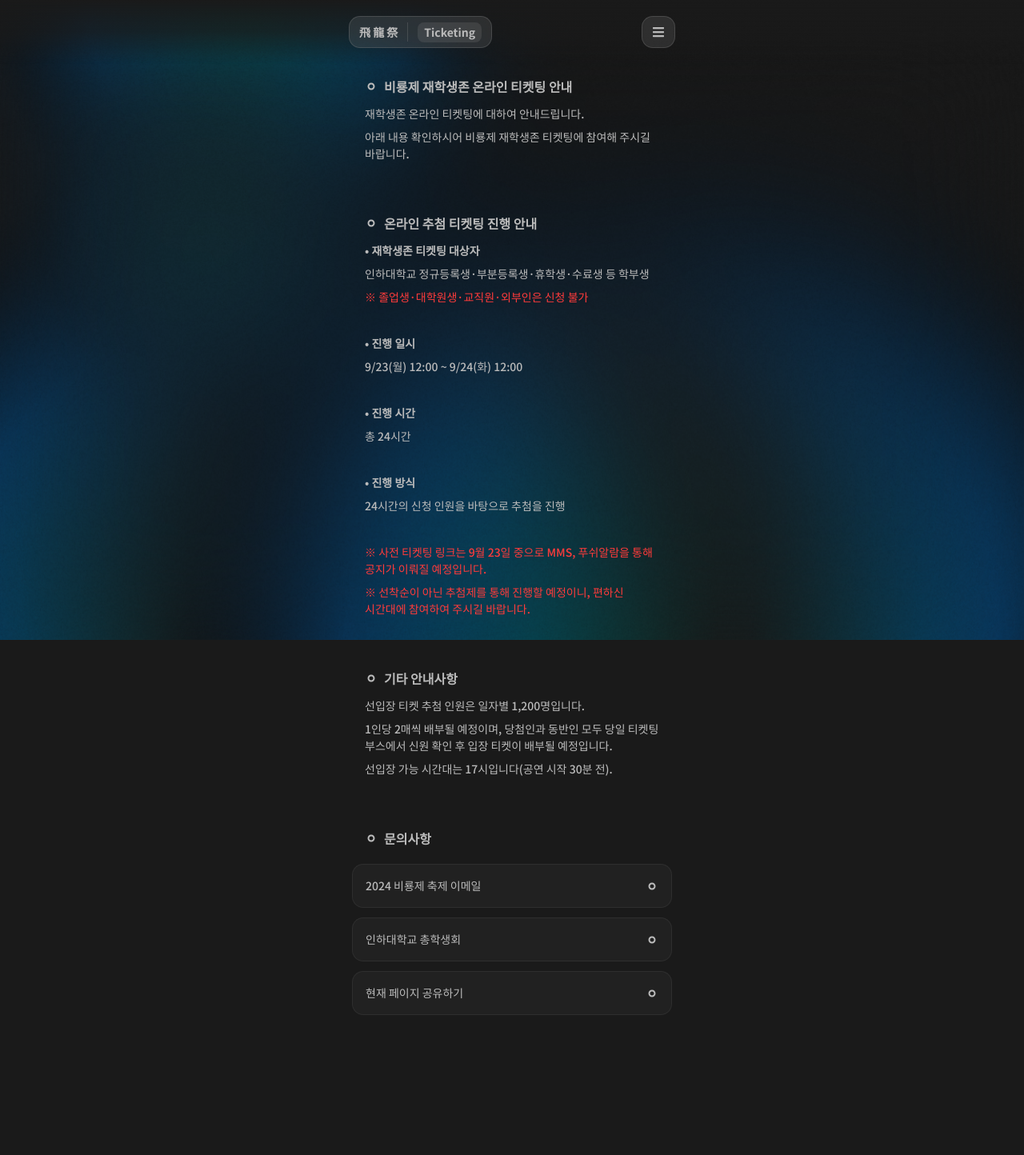
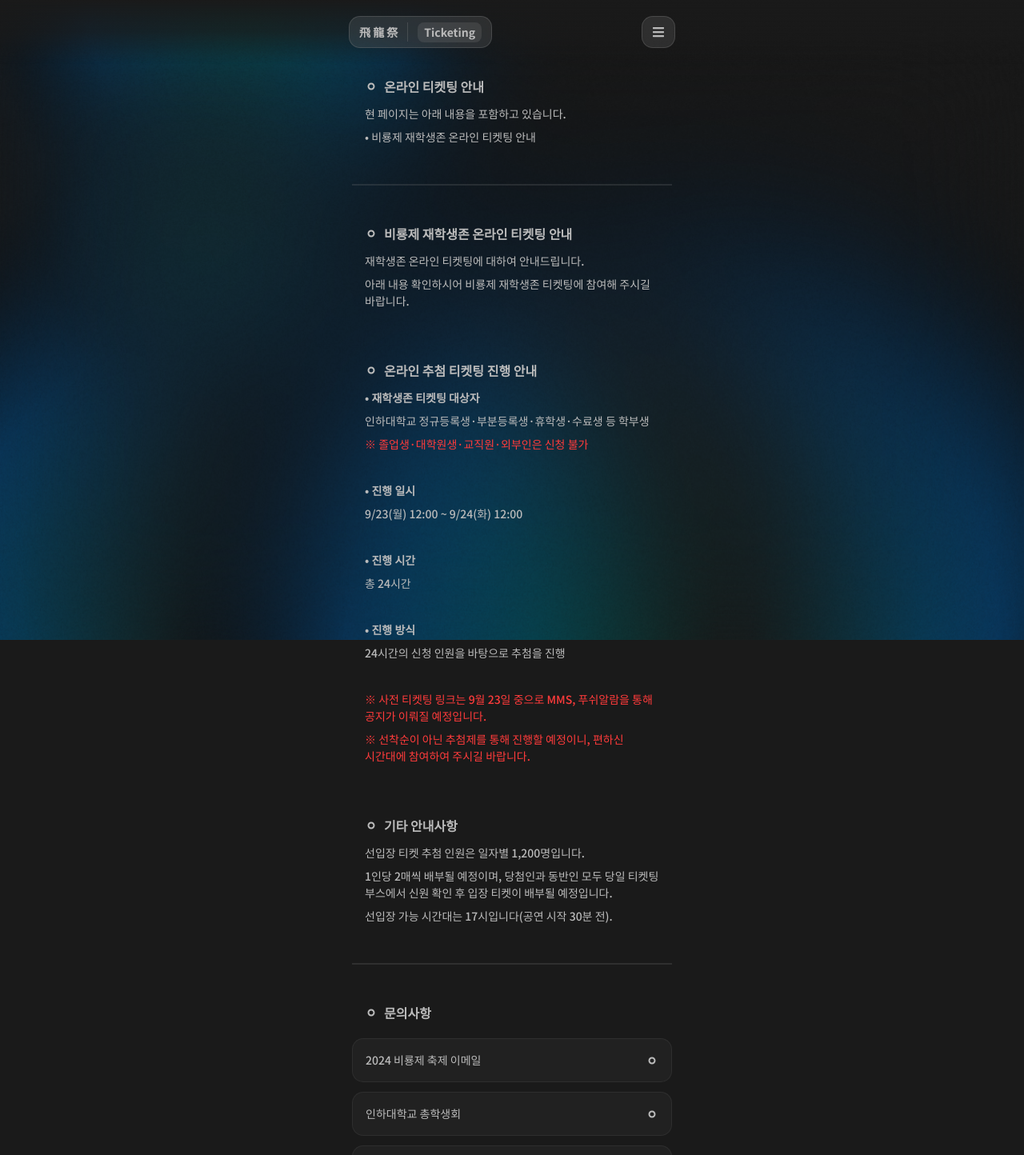
Before and after one commit to Be9room/Festime_FE, a React (Vite) app: page /ticketing in a window 1280 px wide. Shown: the top 1444 px of the page at 80% size. Built offline with nearby package versions, Linux system fonts and the light colour scheme.

Commit message:
feat: edit Ticketing page information
- Ticketing 페이지 정보를 일부 수정했습니다.

```diff
--- a/src/pages/Ticketing/index.jsx
+++ b/src/pages/Ticketing/index.jsx
@@ -1,10 +1,18 @@
 import Layout from "../../components/Layout";
 import TitleBlock from "../../components/TitleBlock";
 import LinkBlock from "./../../components/LinkBlock/index";
+import Divider from "../../components/Divider";
 
 const Ticketing = () => {
   return (
     <Layout>
+      <TitleBlock
+        title="온라인 티켓팅 안내"
+        subtitle={["현 페이지는 아래 내용을 포함하고 있습니다.", "• 비룡제 재학생존 온라인 티켓팅 안내"]}
+      />
+
+      <Divider />
+
       <TitleBlock
         title="비룡제 재학생존 온라인 티켓팅 안내"
         subtitle={[
@@ -59,7 +67,9 @@ const Ticketing = () => {
         ]}
       />
 
-      <TitleBlock className="mt-8" title="문의사항" />
+      <Divider />
+
+      <TitleBlock title="문의사항" />
       <LinkBlock text="2024 비룡제 축제 이메일" to="mailto:inhasg.festival.2024@gmail.com" />
       <LinkBlock className="mt-3" text="인하대학교 총학생회" to="tel:+82328608451" />
       <LinkBlock className="mt-3" text="현재 페이지 공유하기" to="share" />
```
